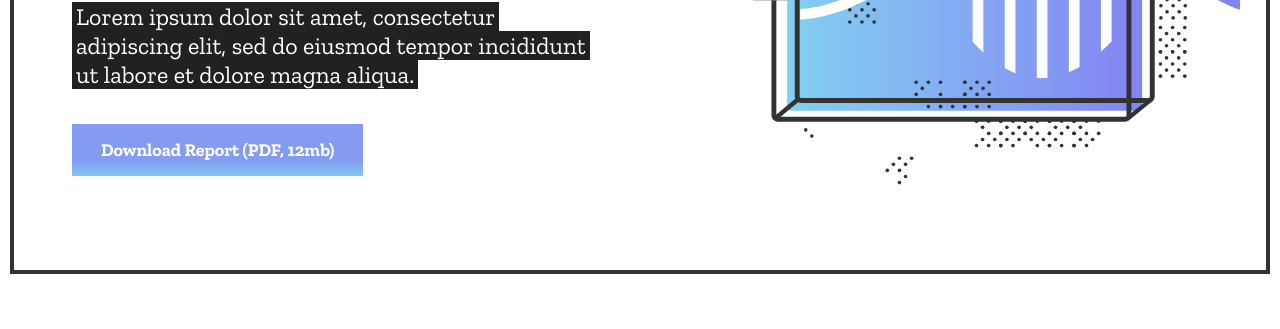
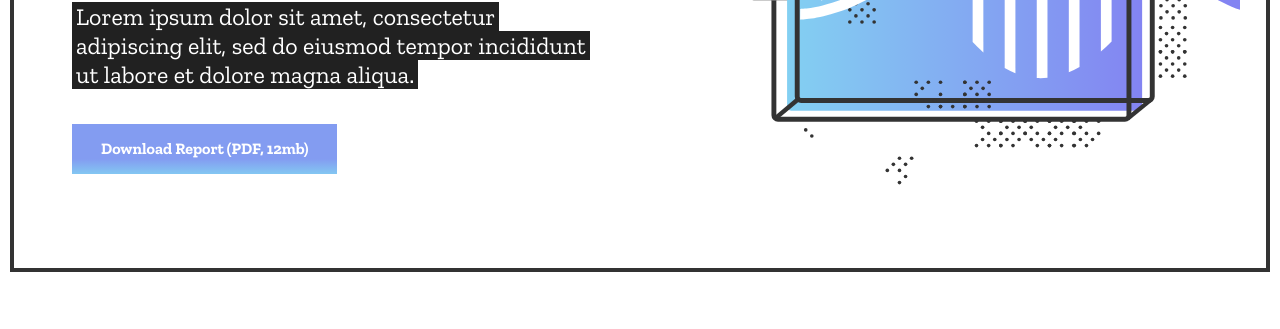
Before and after one commit to mdn/insights, a website built with webpack: page src/index.html in a window 1280 px wide. Shown: the part 311-640 px from the top of the page. Built offline with nearby package versions, Linux system fonts and the light colour scheme.

Commit message:
Revert font-size adjustment.

```diff
--- a/src/styles/abstracts/_variables.scss
+++ b/src/styles/abstracts/_variables.scss
@@ -65,7 +65,7 @@ $font-size-h2: 30px;
 $font-size-h3: 20px;
 $font-size-h4: 12px;
 $font-size-base: 14px;
-$font-size-large: 18px;
+$font-size-large: 16px;
 $font-size-small: 12px;
 
 // Tablet
```
